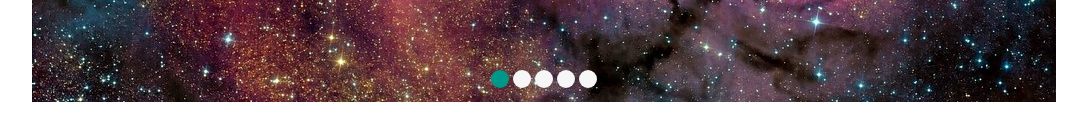
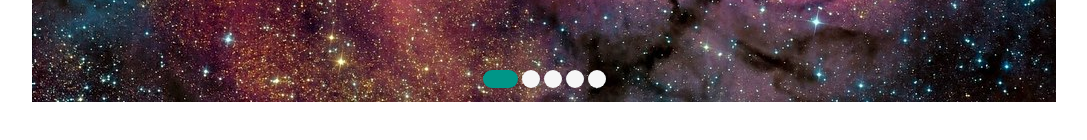
Before and after one commit to muh-osman/image-slider, a plain HTML site: page index.html in a window 1280 px wide. Shown: the part 586-726 px from the top of the page, without its empty margins (96-1183 px from the left). Drawn offline with Linux system fonts and the light colour scheme.

Commit message:
Bug fixes

```diff
--- a/styles.css
+++ b/styles.css
@@ -88,12 +88,14 @@ body {
   font-weight: bold;
   height: 18px;
   width: 18px;
-  border-radius: 4px;
   margin: 0 2px;
   cursor: pointer;
   border-radius: 50%;
+  transition: .3s;
 }
 
 .slider-controls .indicators ul li.active {
   background-color: #009688;
+  width: 35px;
+  border-radius: 9px;
 }
```
